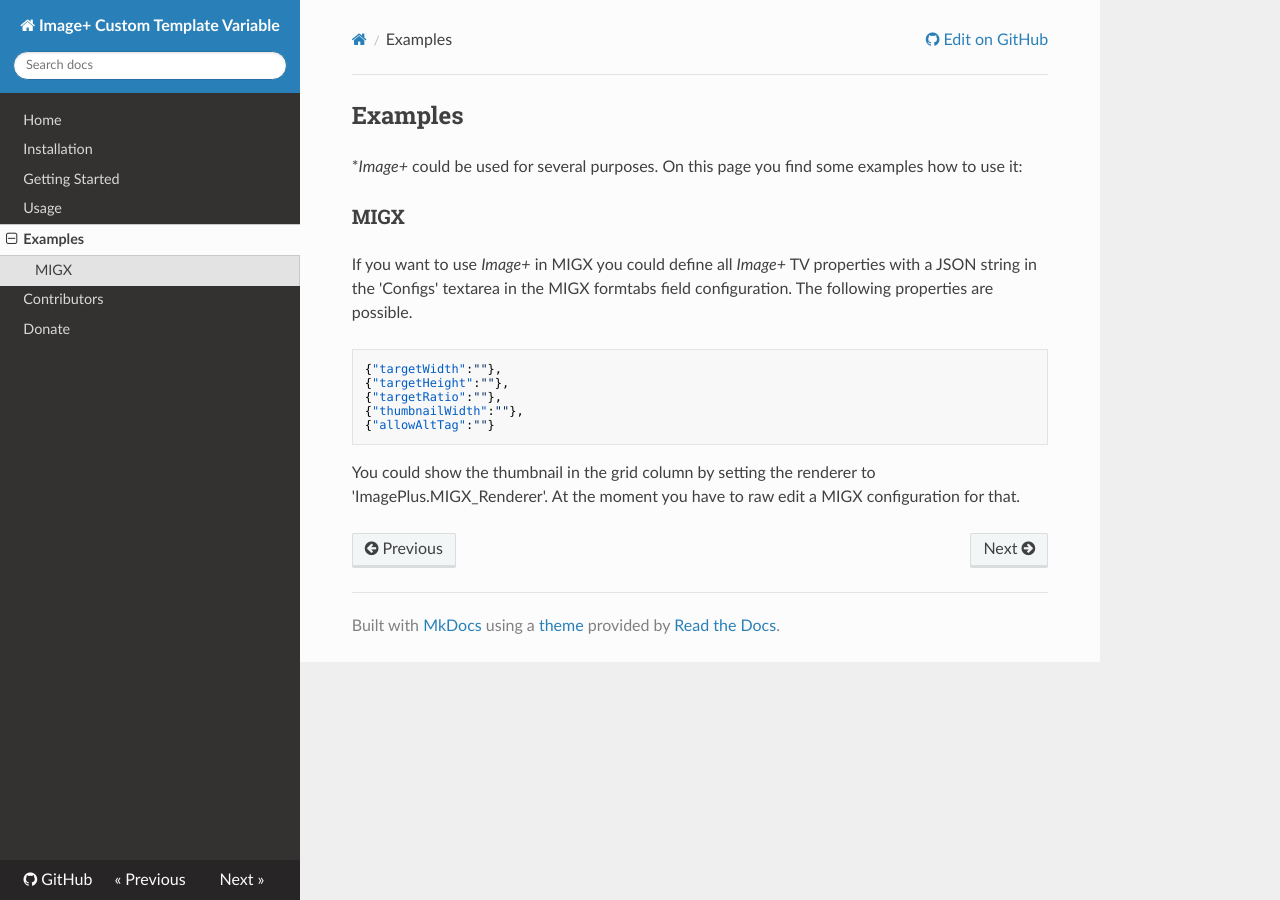
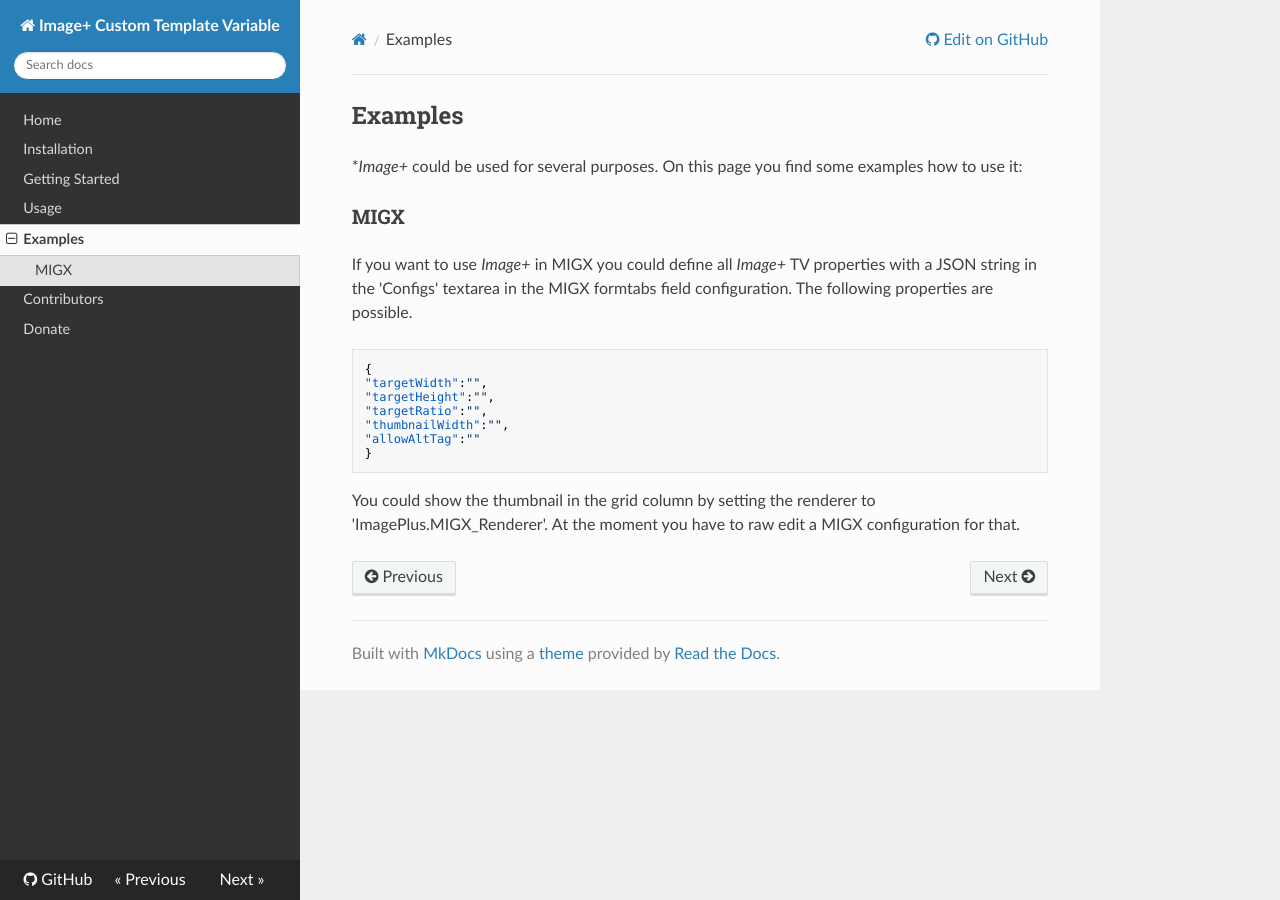
Before and after one commit to alanpich/tvImagePlus, an MkDocs documentation site: the page built from core/components/imageplus/docs/examples.md, in a window 1280 px wide. Built offline with MkDocs 1.6.1, drawn with Linux system fonts in a browser that asks for light colours; nearby versions of some CDN libraries; comment, search, counter and statistics services are not loaded; old or Windows-style settings are respelled for this version of MkDocs.

Commit message:
Updated documentation

````diff
--- a/core/components/imageplus/docs/examples.md
+++ b/core/components/imageplus/docs/examples.md
@@ -7,11 +7,13 @@
 If you want to use *Image+* in MIGX you could define all *Image+* TV properties with a JSON string in the 'Configs' textarea in the MIGX formtabs field configuration. The following properties are possible.
 
 ```
-{"targetWidth":""},
-{"targetHeight":""},
-{"targetRatio":""},
-{"thumbnailWidth":""},
-{"allowAltTag":""}
+{
+"targetWidth":"",
+"targetHeight":"",
+"targetRatio":"",
+"thumbnailWidth":"",
+"allowAltTag":""
+}
 ```
 
 You could show the thumbnail in the grid column by setting the renderer to 'ImagePlus.MIGX_Renderer'. At the moment you have to raw edit a MIGX configuration for that.
--- a/mkdocs.yml
+++ b/mkdocs.yml
@@ -5,13 +5,13 @@ site_dir: _build/site
 repo_url: https://github.com/Jako/ImagePlus
 
 pages:
-- [index.md, Home]
-- [installation.md, Installation]
-- [getting-started.md, Getting Started]
-- [usage.md, Usage]
-- [examples.md, Examples]
-- [contributors.md, Contributors]
-- [donate.md, Donate]
+- Home: 'index.md'
+- Installation: 'installation.md'
+- Getting Started: 'getting-started.md'
+- Usage: 'usage.md'
+- Examples: 'examples.md'
+- Contributors: 'contributors.md'
+- Donate: 'donate.md'
 
 theme: readthedocs
 
````
